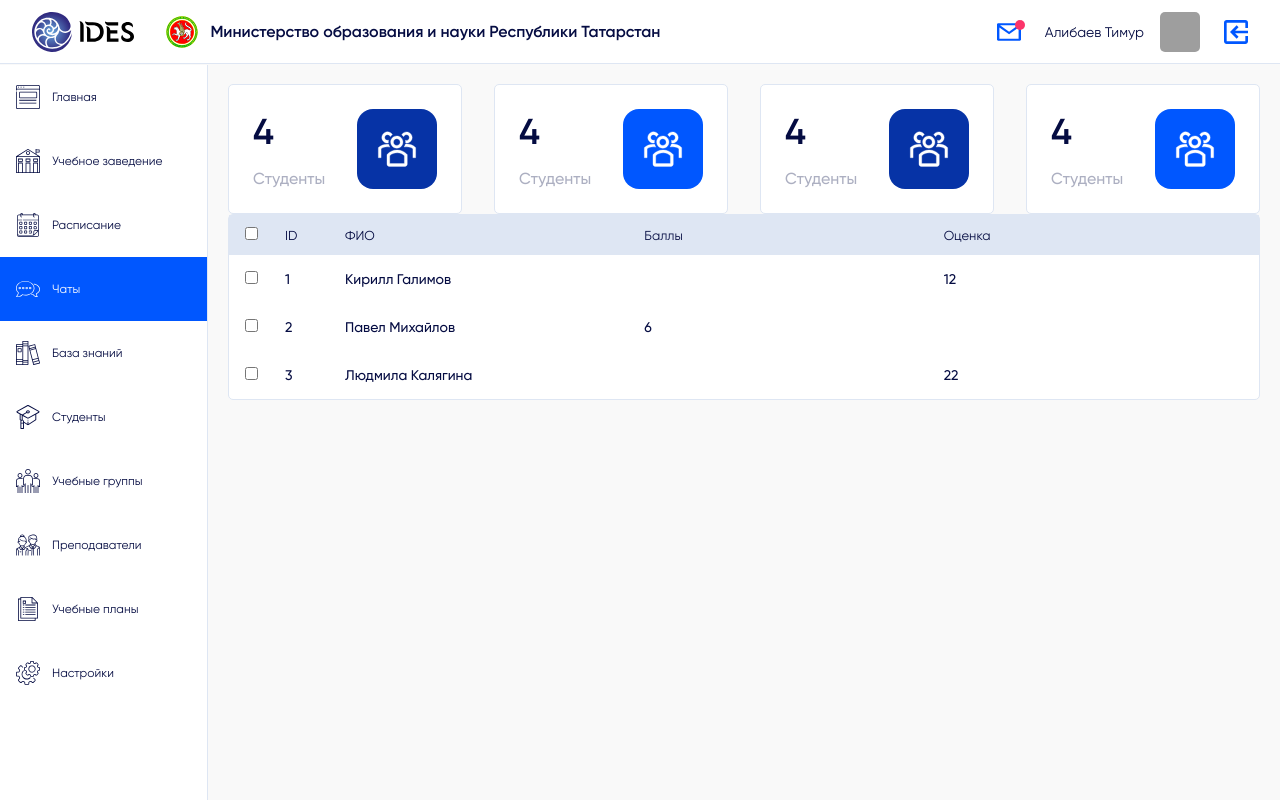
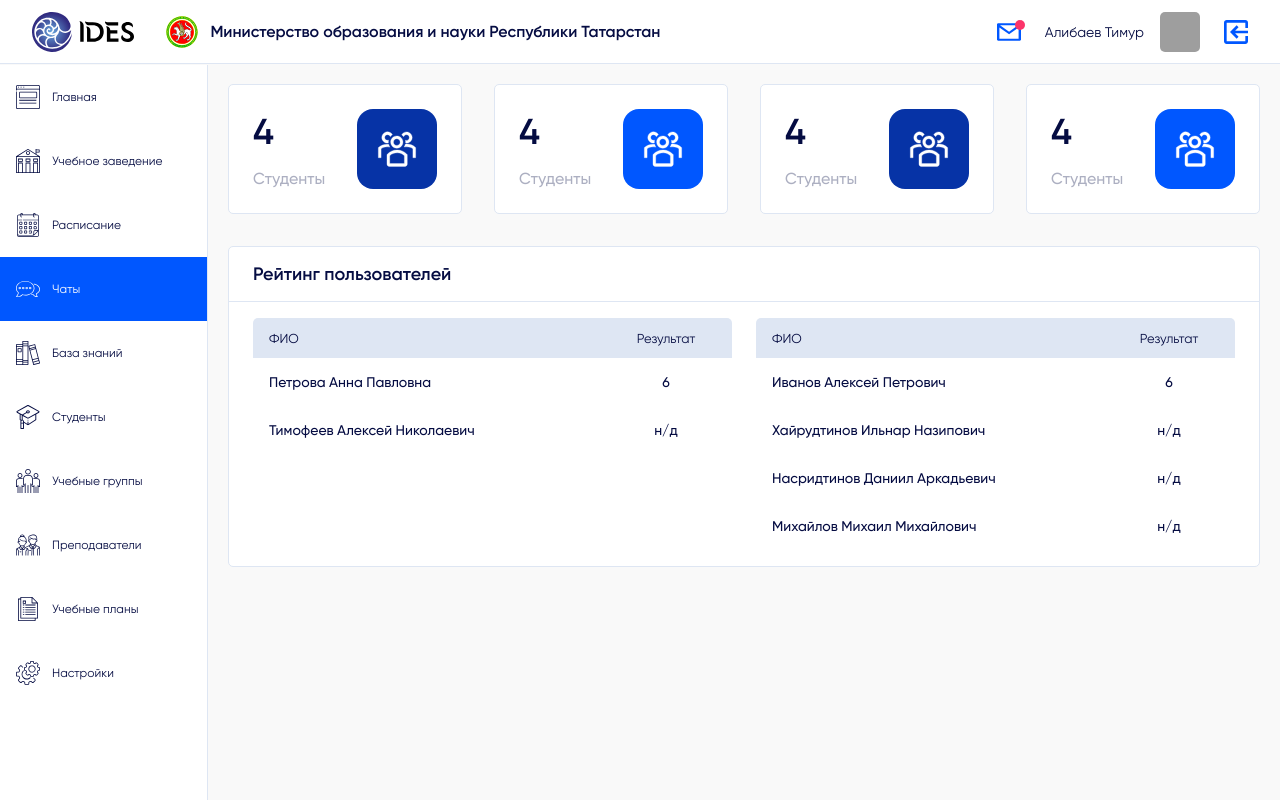
Before and after one commit to galimovkirill/ides-vue, a Vue app: page / in a window 1280 px wide. Built offline with nearby package versions, Linux system fonts and the light colour scheme; grey boxes are pictures that could not be loaded.

Commit message:
feat: improve Table component & admin's dashboard template

```diff
--- a/src/assets/styles/main.scss
+++ b/src/assets/styles/main.scss
@@ -27,6 +27,21 @@ a {
     }
 }
 
+h2 {
+    font-size: 1.25rem;
+    font-weight: 600;
+}
+
+h3 {
+    font-size: 1.125rem;
+    font-weight: 600;
+}
+
+h4 {
+    font-size: 1rem;
+    font-weight: 600;
+}
+
 svg {
     width: 1rem;
     height: 1rem;
--- a/src/components/shared/BaseStatsCard.vue
+++ b/src/components/shared/BaseStatsCard.vue
@@ -1,5 +1,5 @@
 <template>
-    <component :is="tag" :to="link" class="stats-card" :class="indexStyleClass">
+    <component :is="tag" :to="to" class="stats-card" :class="indexStyleClass">
         <div class="stats-card__info">
             <span class="stats-card__count">{{ count }}</span>
             <span class="stats-card__type">{{ type }}</span>
@@ -27,7 +27,7 @@ export default defineComponent({
             type: String,
             required: true,
         },
-        link: {
+        to: {
             type: String,
         },
     },
@@ -35,7 +35,7 @@ export default defineComponent({
     setup(props) {
         const instance = getCurrentInstance()
         const tag = computed(() => {
-            if (props.link) {
+            if (props.to) {
                 return 'router-link'
             }
             return 'div'
--- /dev/null
+++ b/src/components/shared/BaseWrapper.vue
@@ -0,0 +1,28 @@
+<template>
+    <div class="wrapper">
+        <div class="wrapper-header">
+            <slot name="header"></slot>
+        </div>
+
+        <div class="wrapper-body">
+            <slot></slot>
+        </div>
+    </div>
+</template>
+
+<style lang="scss">
+.wrapper {
+    background: var(--clr-theme-layout);
+    border: 1px solid var(--clr-theme-border);
+    border-radius: var(--ides-border-radius);
+
+    .wrapper-header {
+        padding: 1rem 1.5rem;
+        border-bottom: 1px solid var(--clr-theme-border);
+    }
+
+    .wrapper-body {
+        padding: 1rem 1.5rem;
+    }
+}
+</style>
--- a/src/components/shared/Table/BaseTable.vue
+++ b/src/components/shared/Table/BaseTable.vue
@@ -1,5 +1,5 @@
 <template>
-    <div class="table">
+    <div class="table" :class="{ 'no-border': noBorder }">
         <div class="table-header">
             <div v-if="checkable" class="checkbox-cell">
                 <input
@@ -16,6 +16,7 @@
                 :key="col.field"
                 :label="col.label"
                 :width="col.width"
+                :text-align="col.textAlign"
             />
 
             <slot name="header-end"></slot>
@@ -34,7 +35,10 @@
                 <slot name="row-start" :row="row"></slot>
 
                 <template v-for="col in columns" :key="col.field">
-                    <base-table-row-item :width="col.width">
+                    <base-table-row-item
+                        :width="col.width"
+                        :text-align="col.textAlign"
+                    >
                         {{ getRowItemContent(col, row) }}
                     </base-table-row-item>
                 </template>
@@ -63,6 +67,13 @@
 
 // Keys of your data's objects must be the same as column's object "field".
 
+// ==================
+// Columns attributes:
+// 1) "field" - needed for data binding
+// 2) "label" - string to display in table's header
+// 3) "width" - column width
+// 4) "textAlign" - align text inside column
+
 import { defineComponent, ref } from 'vue'
 import BaseTableHeaderItem from '@/components/shared/Table/BaseTableHeaderItem.vue'
 import BaseTableRowItem from '@/components/shared/Table/BaseTableRowItem.vue'
@@ -85,6 +96,10 @@ export default defineComponent({
         checkedRows: {
             type: Array,
             default: () => [],
+        },
+        noBorder: {
+            type: Boolean,
+            default: false,
         },
     },
 
@@ -164,6 +179,15 @@ $horizontalPadding: 1rem;
     border: 1px solid var(--clr-theme-border);
     border-radius: var(--ides-border-radius);
 
+    &.no-border {
+        border: none;
+
+        .table-header {
+            border-top-left-radius: var(--ides-border-radius);
+            border-top-right-radius: var(--ides-border-radius);
+        }
+    }
+
     &-header {
         display: flex;
         align-items: center;
--- a/src/components/shared/Table/BaseTableHeaderItem.vue
+++ b/src/components/shared/Table/BaseTableHeaderItem.vue
@@ -4,6 +4,7 @@
         :style="{
             width: width && width + 'px',
             flexShrink: width && 0,
+            textAlign,
         }"
     >
         <slot>
@@ -12,13 +13,18 @@
     </div>
 </template>
 
-<script lang="ts">
+<script>
 import { defineComponent } from 'vue'
 
 export default defineComponent({
     props: {
         label: String,
         width: [String, Number],
+        textAlign: {
+            type: String,
+            default: 'left',
+            validator: (val) => ['left', 'center', 'right'].includes(val),
+        },
     },
 })
 </script>
--- a/src/components/shared/Table/BaseTableRowItem.vue
+++ b/src/components/shared/Table/BaseTableRowItem.vue
@@ -4,18 +4,24 @@
         :style="{
             width: width && width + 'px',
             flexShrink: width && 0,
+            textAlign,
         }"
     >
         <slot></slot>
     </div>
 </template>
 
-<script lang="ts">
+<script>
 import { defineComponent } from 'vue'
 
 export default defineComponent({
     props: {
         width: [String, Number],
+        textAlign: {
+            type: String,
+            default: 'left',
+            validator: (val) => ['left', 'center', 'right'].includes(val),
+        },
     },
 })
 </script>
--- a/src/views/dashboard/admin.vue
+++ b/src/views/dashboard/admin.vue
@@ -6,52 +6,72 @@
             :count="4"
             icon="group"
             type="Студенты"
+            to="/"
         />
     </div>
 
-    <base-table
-        :columns="columns"
-        :data="data"
-        checkable
-        v-model:checked-rows="checkedRows"
-    />
+    <base-wrapper class="dashboard-rating">
+        <template #header>
+            <h3>Рейтинг пользователей</h3>
+        </template>
+
+        <div class="dashboard-rating__row">
+            <base-table :columns="columns_1" :data="data_1" no-border />
+            <base-table :columns="columns_2" :data="data_2" no-border />
+        </div>
+    </base-wrapper>
 </template>
 
 <script>
 import BaseStatsCard from '@/components/shared/BaseStatsCard.vue'
 import BaseTable from '@/components/shared/Table/BaseTable.vue'
-import BaseTableHeaderItem from '@/components/shared/Table/BaseTableHeaderItem.vue'
-import BaseTableRowItem from '@/components/shared/Table/BaseTableRowItem.vue'
-import { ref } from 'vue'
+import BaseWrapper from '@/components/shared/BaseWrapper.vue'
 
 export default {
     components: {
-        BaseTableRowItem,
-        BaseTableHeaderItem,
+        BaseWrapper,
         BaseTable,
         BaseStatsCard,
     },
 
     setup() {
-        const checkedRows = ref([])
-
-        const columns = [
-            { field: 'id', label: 'ID', width: 60 },
+        const columns_1 = [
             { field: 'fullName', label: 'ФИО' },
-            { field: 'score', label: 'Баллы' },
-            { field: 'mark', label: 'Оценка' },
+            {
+                field: 'result',
+                label: 'Результат',
+                width: 100,
+                textAlign: 'center',
+            },
         ]
 
-        const data = [
-            { mark: 12, id: 1, fullName: 'Кирилл Галимов' },
-            { id: 2, score: 6, fullName: 'Павел Михайлов' },
-            { mark: 22, fullName: 'Людмила Калягина', id: 3 },
+        const data_1 = [
+            { fullName: 'Петрова Анна Павловна', result: 6 },
+            { fullName: 'Тимофеев Алексей Николаевич', result: 'н/д' },
+        ]
+
+        const columns_2 = [
+            { field: 'fullName', label: 'ФИО' },
+            {
+                field: 'result',
+                label: 'Результат',
+                width: 100,
+                textAlign: 'center',
+            },
+        ]
+
+        const data_2 = [
+            { fullName: 'Иванов Алексей Петрович', result: 6 },
+            { fullName: 'Хайрудтинов Ильнар Назипович', result: 'н/д' },
+            { fullName: 'Насридтинов Даниил Аркадьевич', result: 'н/д' },
+            { fullName: 'Михайлов Михаил Михайлович', result: 'н/д' },
         ]
 
         return {
-            checkedRows,
-            columns,
-            data,
+            columns_1,
+            data_1,
+            columns_2,
+            data_2,
         }
     },
 }
@@ -63,4 +83,14 @@ export default {
     grid-template-columns: repeat(4, 1fr);
     gap: 2rem;
 }
+
+.dashboard-rating {
+    margin-top: 2rem;
+
+    &__row {
+        display: grid;
+        grid-template-columns: repeat(2, 1fr);
+        gap: 1.5rem;
+    }
+}
 </style>
```
